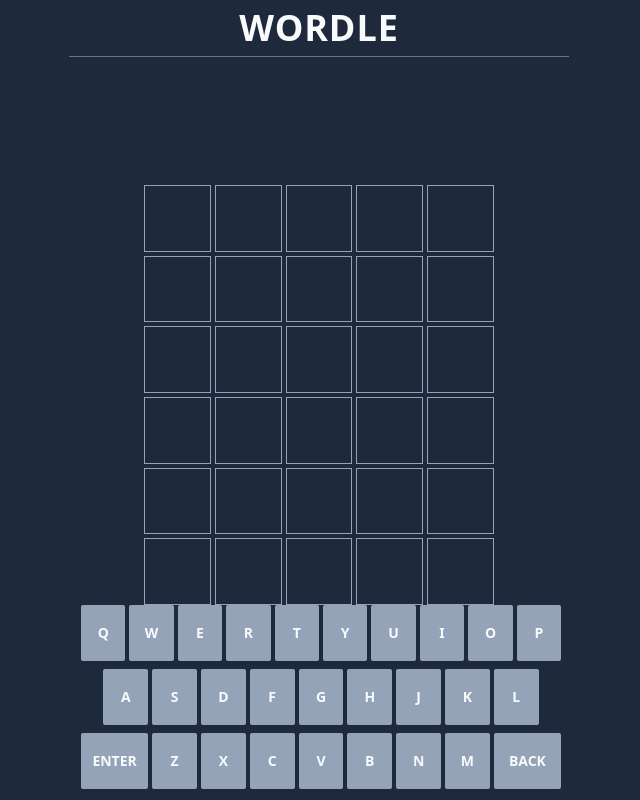
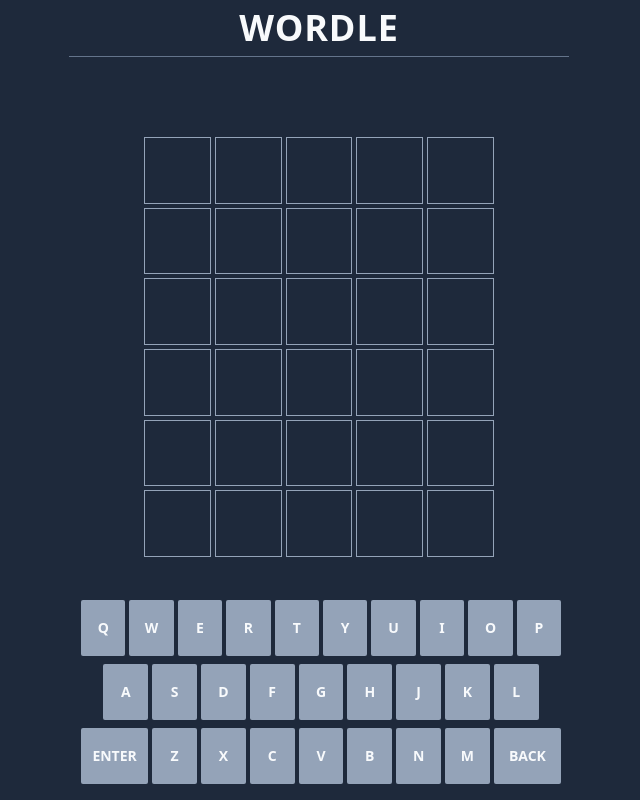
Before and after one commit to reaganmcf/wordle, a React (Create React App) app: page / in a window 1280 px wide. Shown: the whole page, without its empty margins (321-961 px from the left). Built offline with nearby package versions, Linux system fonts and the light colour scheme.

Commit message:
another attempt

```diff
--- a/src/pages/home.tsx
+++ b/src/pages/home.tsx
@@ -49,11 +49,13 @@
         style={{ maxWidth: 500 }}
       >
         <Header />
-        <div className="grow mt-8 md:mt-32">
+        <div className="grow mt-8 md:mt-20">
           <Board guesses={[...guesses, currentGuess]} />
         </div>
 
-        <Keyboard onKeyboardEvent={handleKeyEvent} />
+        <div className="pb-16 md:pb-0">
+          <Keyboard onKeyboardEvent={handleKeyEvent} />
+        </div>
       </div>
     </main>
   );
```
